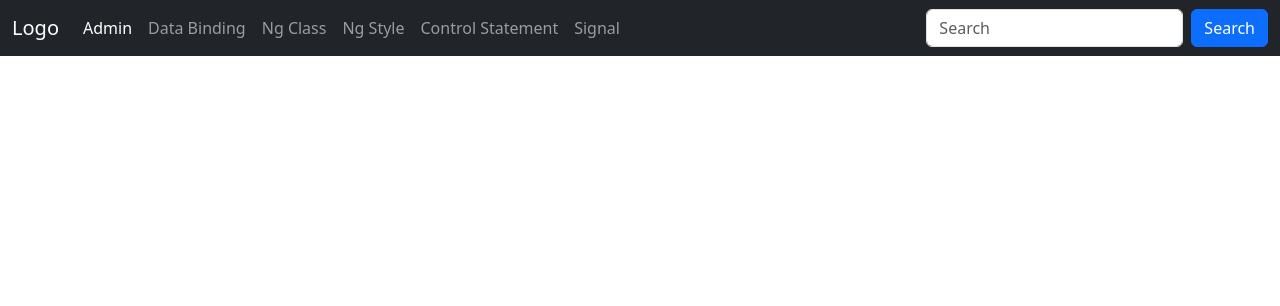
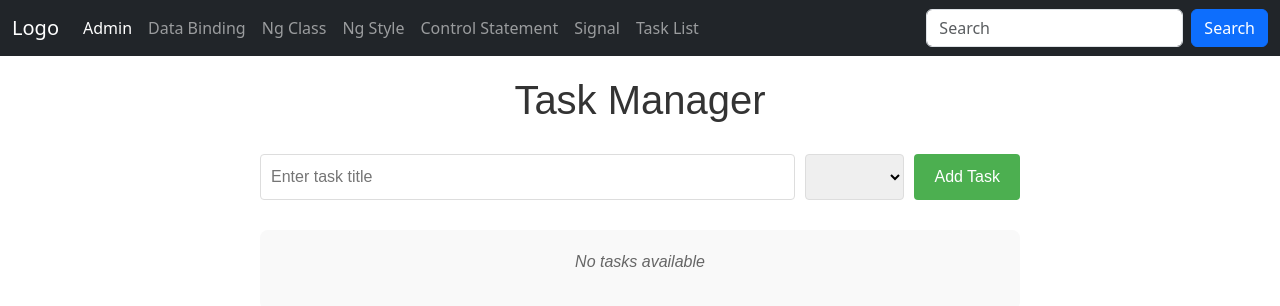
Before and after one commit to Azfar-Tariq/angular19, an Angular app: page /task-list in a window 1280 px wide. Before the commit this address led to /. Shown: the top 306 px of the page. Built offline with nearby package versions, Linux system fonts and the light colour scheme.

Commit message:
Task Manager Added

```diff
--- a/src/app/app.component.html
+++ b/src/app/app.component.html
@@ -31,6 +31,9 @@
         <li class="nav-item">
           <a class="nav-link" [routerLink]="'signal'">Signal</a>
         </li>
+        <li class="nav-item">
+          <a class="nav-link" [routerLink]="'task-list'">Task List</a>
+        </li>
       </ul>
       <form class="d-flex">
         <input class="form-control me-2" type="text" placeholder="Search" />
--- a/src/app/app.routes.ts
+++ b/src/app/app.routes.ts
@@ -5,6 +5,7 @@ import { NgClassComponent } from './components/ng-class/ng-class.component';
 import { NgStyleComponent } from './components/ng-style/ng-style.component';
 import { ControlStatementComponent } from './components/control-statement/control-statement.component';
 import { SignalComponent } from './components/signal/signal.component';
+import { TaskListComponent } from './components/task-list/task-list.component';
 
 export const routes: Routes = [
   {
@@ -36,4 +37,8 @@ export const routes: Routes = [
     path: 'signal',
     component: SignalComponent,
   },
+  {
+    path: 'task-list',
+    component: TaskListComponent,
+  },
 ];
--- /dev/null
+++ b/src/app/components/task-list/task-list.component.css
@@ -0,0 +1,118 @@
+.container {
+  max-width: 800px;
+  margin: 0 auto;
+  padding: 20px;
+  font-family: Arial, sans-serif;
+}
+
+.title {
+  color: #333;
+  text-align: center;
+  margin-bottom: 30px;
+}
+
+.task-form {
+  display: flex;
+  gap: 10px;
+  margin-bottom: 30px;
+}
+
+.input-field {
+  flex: 1;
+  padding: 10px;
+  border: 1px solid #ddd;
+  border-radius: 4px;
+  font-size: 16px;
+}
+
+.select-field {
+  padding: 10px;
+  border: 1px solid #ddd;
+  border-radius: 4px;
+  font-size: 16px;
+}
+
+.add-button {
+  padding: 10px 20px;
+  background-color: #4caf50;
+  color: white;
+  border: none;
+  border-radius: 4px;
+  cursor: pointer;
+  font-size: 16px;
+  transition: background-color 0.3s;
+}
+
+.add-button:hover {
+  background-color: #45a049;
+}
+
+.task-list {
+  background: #f9f9f9;
+  border-radius: 8px;
+  padding: 20px;
+}
+
+.task-list ul {
+  list-style: none;
+  padding: 0;
+  margin: 0;
+}
+
+.task-item {
+  display: flex;
+  align-items: center;
+  padding: 15px;
+  background: white;
+  margin-bottom: 10px;
+  border-radius: 4px;
+  box-shadow: 0 2px 4px rgba(0, 0, 0, 0.1);
+}
+
+.task-title {
+  flex: 1;
+  font-size: 16px;
+}
+
+.priority-badge {
+  padding: 5px 10px;
+  border-radius: 20px;
+  margin: 0 10px;
+  font-size: 14px;
+  font-weight: bold;
+}
+
+.priority-low {
+  background-color: #e9ecef;
+  color: #495057;
+}
+
+.priority-medium {
+  background-color: #fff3cd;
+  color: #856404;
+}
+
+.priority-high {
+  background-color: #f8d7da;
+  color: #721c24;
+}
+
+.delete-button {
+  padding: 8px 16px;
+  background-color: #dc3545;
+  color: white;
+  border: none;
+  border-radius: 4px;
+  cursor: pointer;
+  transition: background-color 0.3s;
+}
+
+.delete-button:hover {
+  background-color: #c82333;
+}
+
+.no-tasks {
+  text-align: center;
+  color: #666;
+  font-style: italic;
+}
--- /dev/null
+++ b/src/app/components/task-list/task-list.component.html
@@ -0,0 +1,40 @@
+<div class="container">
+  <h1 class="title">Task Manager</h1>
+
+  <form (ngSubmit)="addTask()" class="task-form">
+    <input
+      type="text"
+      name="title"
+      placeholder="Enter task title"
+      [(ngModel)]="newTask.title"
+      class="input-field"
+      required
+    />
+    <select [(ngModel)]="newTask.priority" name="priority" class="select-field">
+      <option value="low">Low</option>
+      <option value="medium">Medium</option>
+      <option value="high">High</option>
+    </select>
+    <button type="submit" class="add-button">Add Task</button>
+  </form>
+
+  <div class="task-list">
+    @if (tasks.length > 0) {
+    <ul>
+      @for (task of tasks; track $index) {
+      <li class="task-item">
+        <span class="task-title">{{ task.title }}</span>
+        <span class="priority-badge priority-{{ task.priority.toLowerCase() }}">
+          {{ task.priority }}
+        </span>
+        <button (click)="deleteTask(task.id)" class="delete-button">
+          Delete
+        </button>
+      </li>
+      }
+    </ul>
+    } @else {
+    <p class="no-tasks">No tasks available</p>
+    }
+  </div>
+</div>
--- /dev/null
+++ b/src/app/components/task-list/task-list.component.ts
@@ -0,0 +1,47 @@
+import { Component } from '@angular/core';
+import { FormsModule } from '@angular/forms';
+import { Task } from '../../types/task.model';
+import { Router } from '@angular/router';
+
+@Component({
+  selector: 'app-task-list',
+  imports: [FormsModule],
+  templateUrl: './task-list.component.html',
+  styleUrl: './task-list.component.css',
+})
+export class TaskListComponent {
+  tasks: Task[] = [];
+  newTask: Task = {
+    id: 0,
+    title: '',
+    priority: 'Low',
+    completed: false,
+  };
+
+  constructor(private router: Router) {}
+
+  addTask() {
+    const newTask: Task = {
+      id: this.tasks.length + 1,
+      title: this.newTask.title,
+      priority: this.newTask.priority,
+      completed: this.newTask.completed,
+    };
+    this.tasks.push(newTask);
+    // reset the form
+    this.newTask = {
+      id: 0,
+      title: '',
+      priority: 'Low',
+      completed: false,
+    };
+  }
+
+  deleteTask(id: Number) {
+    this.tasks = this.tasks.filter((task) => task.id !== id);
+  }
+
+  viewTask(id: Number) {
+    this.router.navigate(['task-list', id]);
+  }
+}
--- /dev/null
+++ b/src/app/types/task.model.ts
@@ -0,0 +1,6 @@
+export interface Task {
+  id: Number;
+  title: String;
+  priority: 'Low' | 'Medium' | 'High';
+  completed: Boolean;
+}
```
Also changed, not shown: 1 other file (tests, documents, lock files or other folders).
